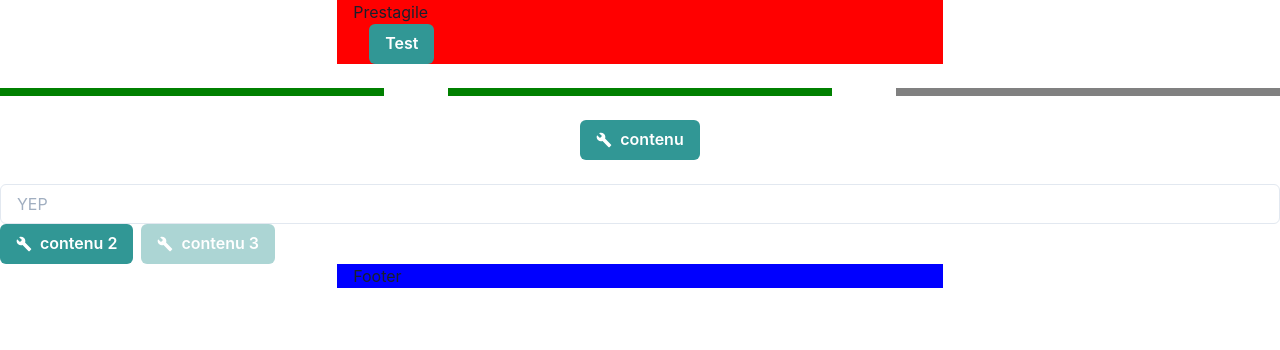
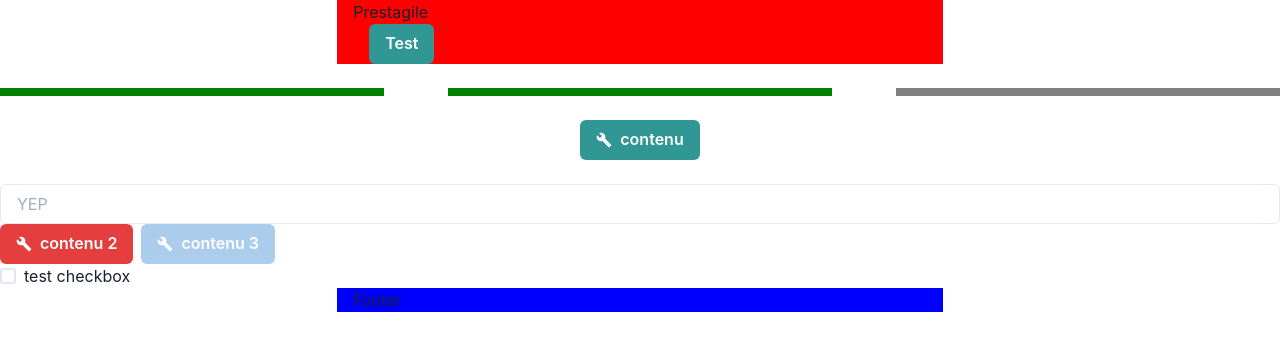
Before and after one commit to FairFightKing/PrestAgile, a Next.js app in the folder app/: page / in a window 1280 px wide. Shown: the top 350 px of the page. Built offline with nearby package versions, Linux system fonts and the light colour scheme.

Commit message:
send CheckboxApp

```diff
--- a/app/pages/index.tsx
+++ b/app/pages/index.tsx
@@ -4,6 +4,7 @@ import {
   ButtonApp,
   TextApp,
   ButtonGroupApp,
+  CheckboxApp,
 } from '../ui/components/form/input/input'
 import { MdBuild } from 'react-icons/md'
 
@@ -30,19 +31,28 @@ const Home: NextPage = () => {
               content="contenu 2"
               isDisable={false}
               left
-              colorButton="teal"
+              colorButton="red"
               icon={<MdBuild />}
             />
             <ButtonApp
               content="contenu 3"
               isDisable={true}
               left
-              colorButton="teal"
+              colorButton="blue"
               icon={<MdBuild />}
             />
           </>
         }
       />
+      <br />
+      <CheckboxApp
+        isDisable={false}
+        colorCheckbox="red"
+        checkboxName="test"
+        checkboxValue="test"
+        content="test checkbox"
+      />
+      <br />
     </div>
   )
 }
--- a/app/ui/components/form/input/input.tsx
+++ b/app/ui/components/form/input/input.tsx
@@ -1,6 +1,7 @@
-import { Flex, Button, Input, ButtonGroup } from '@chakra-ui/react'
+import { Flex, Button, Input, ButtonGroup, Checkbox } from '@chakra-ui/react'
 import { ButtonProps } from './types/ButtonApp'
 import { TextAppProps } from './types/TextApp'
+import { CheckboxAppProps } from './types/CheckboxApp'
 
 export const ButtonApp = ({
   right = false,
@@ -37,3 +38,22 @@ export const TextApp = ({
 export const ButtonGroupApp = ({ children }) => (
   <ButtonGroup>{children}</ButtonGroup>
 )
+
+export const CheckboxApp = ({
+  isDisable = false,
+  content,
+  colorCheckbox,
+  sized,
+  checkboxName,
+  checkboxValue,
+}: CheckboxAppProps) => (
+  <Checkbox
+    isDisabled={isDisable}
+    size={sized}
+    colorScheme={colorCheckbox}
+    name={checkboxName}
+    value={checkboxValue}
+  >
+    {content}
+  </Checkbox>
+)
--- /dev/null
+++ b/app/ui/components/form/input/types/CheckboxApp.ts
@@ -0,0 +1,8 @@
+export declare interface CheckboxAppProps {
+  isDisable?: boolean
+  content: string
+  colorCheckbox: string
+  sized?: string
+  checkboxName: string
+  checkboxValue: string
+}
```
